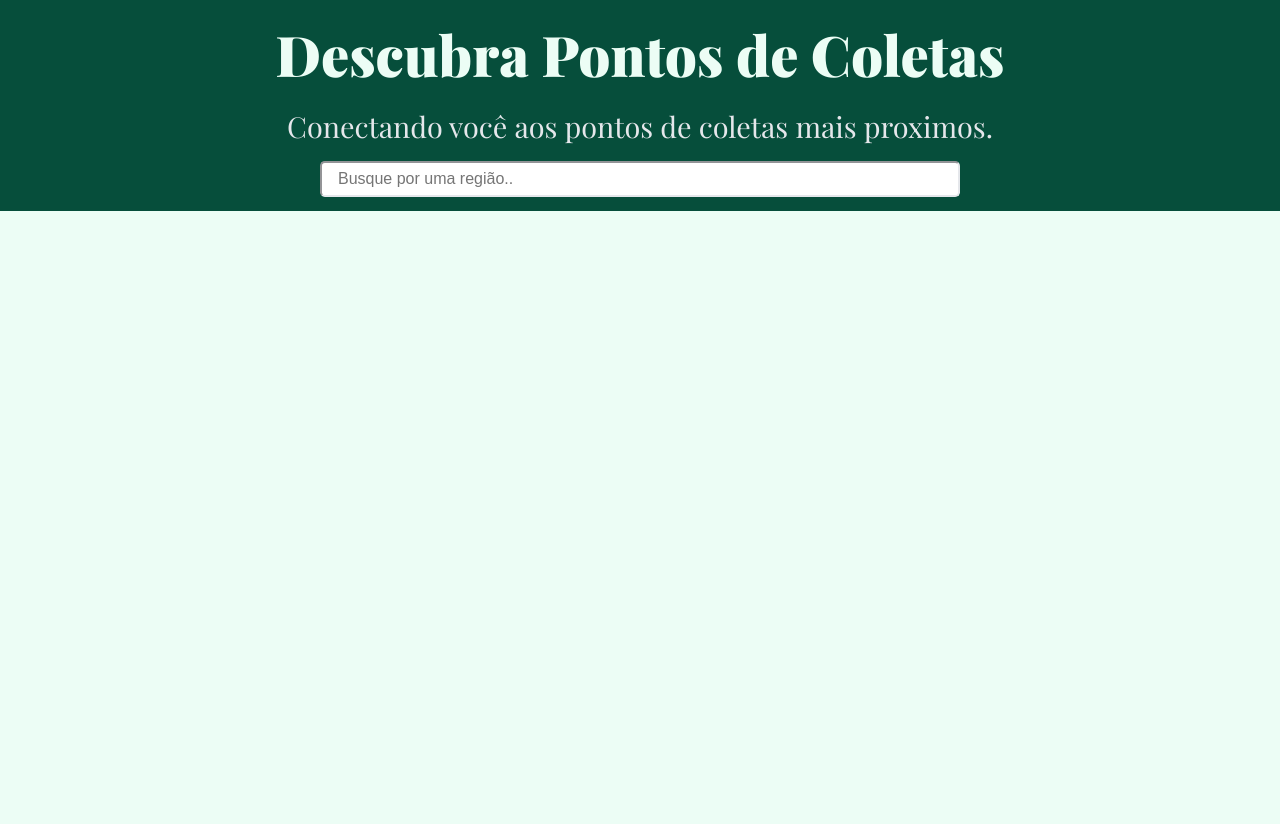
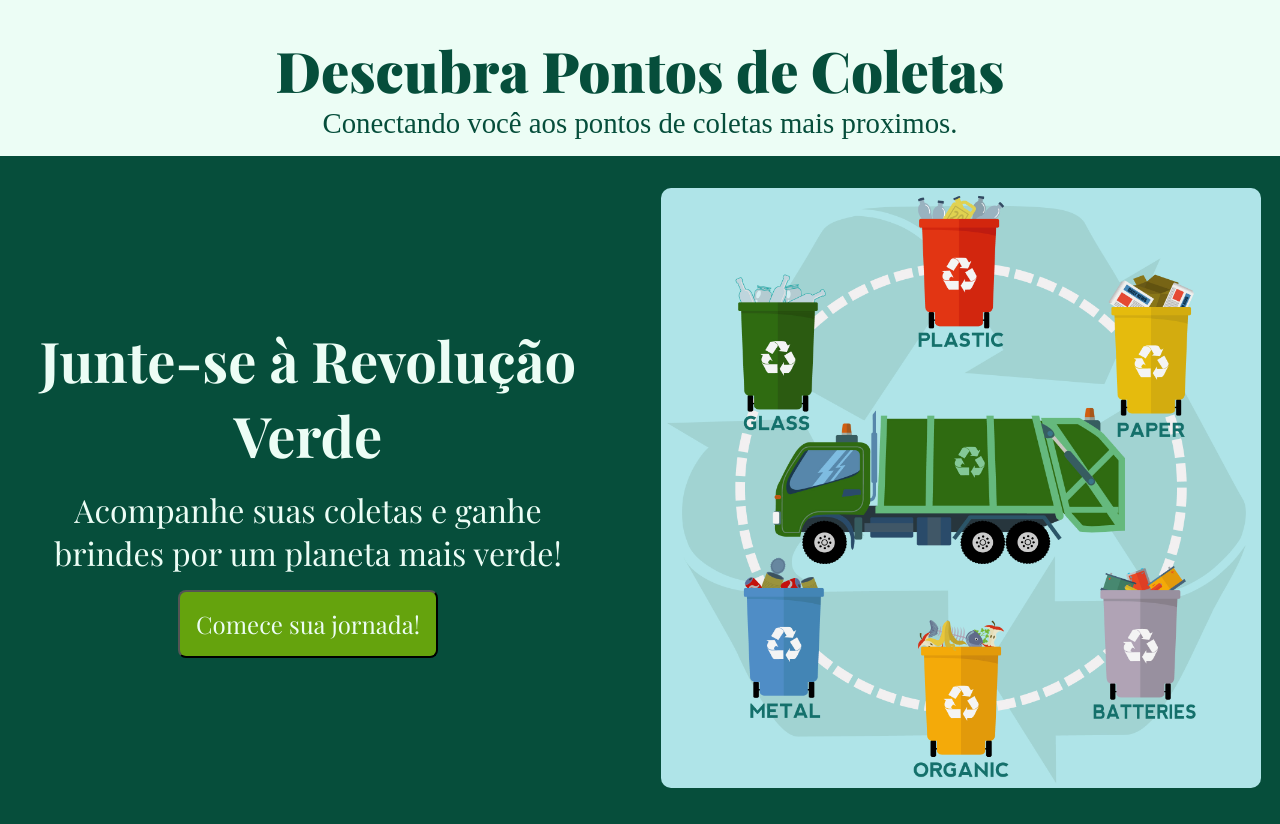
Before and after one commit to JeanPDR/GreenManager-, a plain HTML site: page frontend/index.html in a window 1280 px wide. Before the commit the page ends 800 px from the top, so only its background shows below. Drawn offline with nearby package versions, Linux system fonts and the light colour scheme; a web font is replaced by a local one.

Commit message:
criando e estilizando section hero

```diff
--- a/frontend/index.html
+++ b/frontend/index.html
@@ -3,7 +3,7 @@
   <head>
     <meta charset="UTF-8" />
     <meta name="viewport" content="width=device-width, initial-scale=1.0" />
-    <link rel="stylesheet" href="style.css" />
+    <link rel="stylesheet" href="./styles/style.css" />
     <link rel="preconnect" href="https://fonts.googleapis.com" />
     <link rel="preconnect" href="https://fonts.gstatic.com" crossorigin />
     <link
@@ -18,7 +18,20 @@
       <h3 class="header-secondary">
         Conectando você aos pontos de coletas mais proximos.
       </h3>
-      <input class="header-input" type="text" placeholder="Busque por uma região.." />
     </header>
+    <section class="hero">
+      <div class="hero-box">
+        <div class="hero-cta">
+          <h2>Junte-se à Revolução Verde</h2>
+          <p>
+            Acompanhe suas coletas e ganhe brindes por um planeta mais verde!
+          </p>
+          <button class="hero-btn">Comece sua jornada!</button>
+        </div>
+        <div class="hero-img">
+          <img src="./assets/ON5RS90.jpg" alt="Caminhao de lixo" />
+        </div>
+      </div>
+    </section>
   </body>
 </html>
--- a/frontend/style.css
+++ /dev/null
@@ -1,66 +0,0 @@
-*{
-    margin: 0;
-    padding: 0;
-    box-sizing: border-box;
-}
-
-body{
-    background-color:#ECFDF5;
-}
-
-.header{
-    display: flex;
-    flex-direction: column;
-    align-items: center;
-    justify-content: center;
-    background-color: #064E3B;
-    gap: 1rem;
-    border-bottom: 1px solid #064E3B;
-}
-
-.header .header-primary,
-.header .header-secondary{
-    font-family: "Playfair Display", serif;
-}
-
-.header-primary{
-    margin-top: 1rem;
-    font-size: 1.2rem;
-    font-weight: 900;
-    color: #ECFDF5;
-
-}
-
-.header-secondary{
-    font-weight: 400;
-    font-size: 1rem;
-    color: #E5E7EB;
-}
-
-.header-input{
-    height: 2rem;
-    width: 70%;
-    border-radius: 0.3rem;
-    padding: 1rem;
-    margin-bottom: .8rem;
-    border-color: #E5E7EB;
-}
-
-
-
-@media (min-width:768px) {
-    .header-primary{
-        font-size: 3.5rem;
-    }
-
-    .header-secondary{
-        font-size: 1.8rem;
-    }
-
-    .header-input{
-        width: 50%;
-        font-size: 1rem;
-    }
-
-
-}
--- /dev/null
+++ b/frontend/styles/style.css
@@ -0,0 +1,138 @@
+* {
+    margin: 0;
+    padding: 0;
+    box-sizing: border-box;
+}
+
+body {
+    background-color: #ecfdf5;
+}
+
+.header {
+    text-align: center;
+    background-color: #ecfdf5;
+    gap: 1rem;
+    padding: 1rem;
+}
+
+h1,
+h2,
+p,
+button {
+    font-family: "Playfair Display", serif;
+}
+
+.header-primary {
+    margin-top: 1rem;
+    font-size: 1.5rem;
+    font-weight: 900;
+    color: #064e3b;
+    border-bottom: 1rem;
+}
+
+.header-secondary {
+    font-weight: 400;
+    font-size: 1.4rem;
+    color: #064e3b;
+}
+
+.header-input {
+    height: 2rem;
+    width: 70%;
+    border-radius: 0.3rem;
+    padding: 1rem;
+    margin-bottom: 0.8rem;
+    border-color: #064e3b;
+}
+
+.hero {
+    background-color: #064e3b;
+}
+
+.hero-box{
+    display: flex;
+    flex-direction: column;
+    align-items: center;
+    justify-content: center;
+    gap: 2rem;
+    padding: 2rem 1.2rem 2rem 1.2rem;
+}
+
+.hero-cta{
+    flex-direction: column;
+    justify-content: center;
+    align-items: center;
+    text-align: center;
+    color: #ecfdf5;
+}
+
+.hero-cta h2{
+    font-size: 1.5rem;
+    margin-bottom: 1rem;
+}
+
+.hero-cta p{
+    font-size: 1rem;
+    margin-bottom: 1rem;
+}
+
+.hero-btn{
+    padding: .7rem;
+    font-size: 1rem;
+    border-radius: 8px;
+    background-color: #65A30D;
+    color: #ecfdf5;
+    cursor: pointer;
+}
+
+.hero-btn:hover{
+    background-color: #064e3b;
+}
+
+.hero-img img{
+    width: 300px;
+    height: 300px;
+    border-radius: 10px;
+}
+
+@media (min-width: 768px) {
+    .header-primary {
+        font-size: 3.5rem;
+    }
+
+    .header-secondary {
+        font-size: 1.8rem;
+    }
+
+    .header-input {
+        width: 50%;
+        font-size: 1rem;
+    }
+
+    .hero-box{
+        flex-direction: row;
+    }
+
+    .hero-cta{
+        margin-right: 2rem;
+    }
+
+    .hero-cta h2{
+        font-size: 3.5rem;
+    }
+
+    .hero-cta p{
+        font-size: 2rem;
+    }
+
+    .hero-btn{
+        font-size: 1.5rem;
+        padding: 1rem;
+        border-radius: 8px;
+    }
+
+    .hero-img img{
+        width: 600px;
+        height: 600px;
+    }
+}
```
Also changed, not shown: frontend/assets/ON5RS90.jpg (added).
